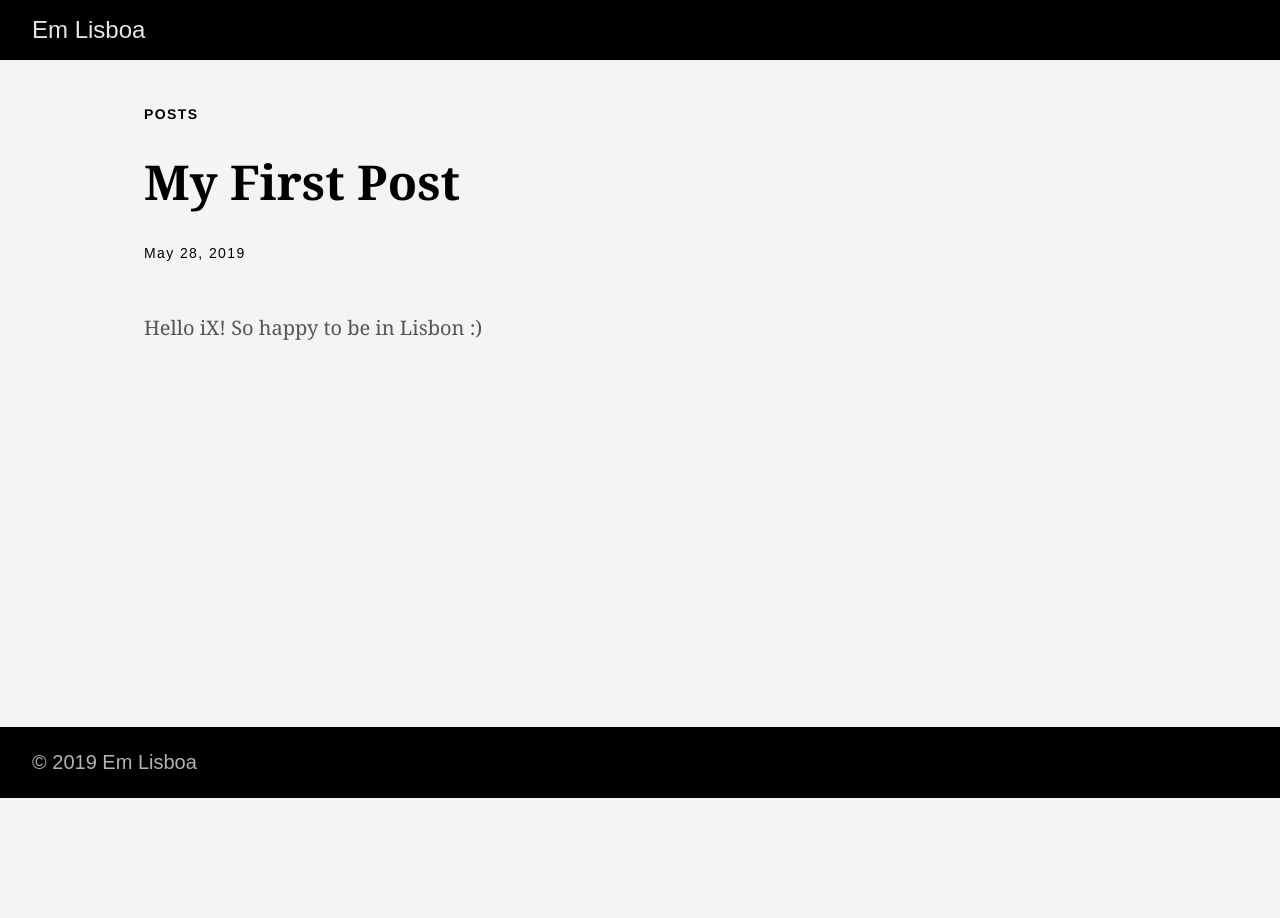
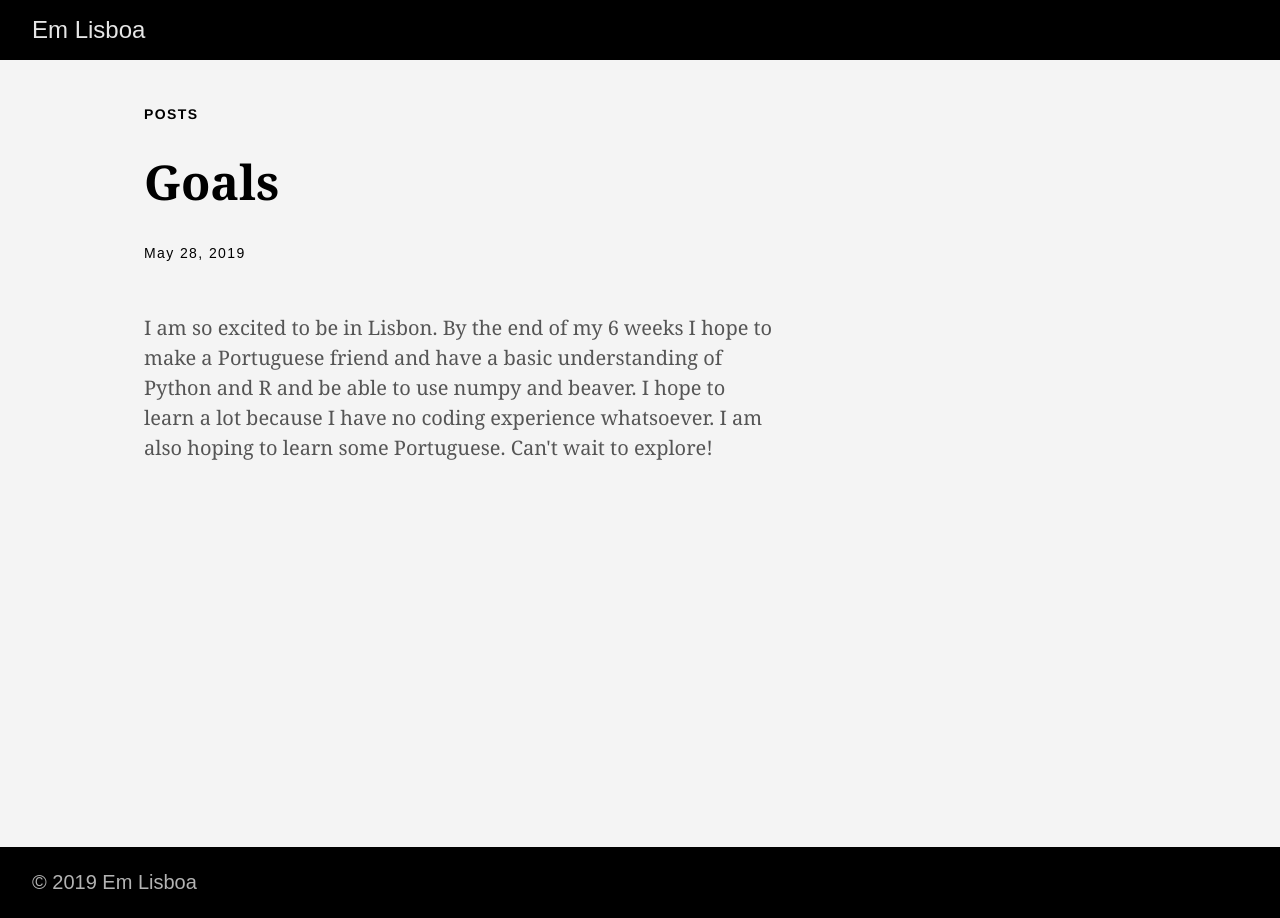
Before and after one commit to gpetrosini/gpetrosini.github.io, a plain HTML site: page posts/my-first-post/index.html in a window 1280 px wide. Before the commit the page ends 800 px from the top, so only its background shows below. Drawn offline with Linux system fonts and the light colour scheme.

Commit message:
Update index.html

```diff
--- a/posts/my-first-post/index.html
+++ b/posts/my-first-post/index.html
@@ -100,14 +100,14 @@
 
         POSTS
       </p>
-      <h1 class="f1 athelas mb1">My First Post</h1>
+      <h1 class="f1 athelas mb1">Goals</h1>
 
       <time class="f6 mv4 dib tracked" datetime="2019-05-28T18:01:01&#43;01:00">May 28, 2019</time>
 
 
     </header>
 
-    <section class="nested-copy-line-height lh-copy serif f4 nested-links nested-img mid-gray pr4-l w-two-thirds-l"><p>Hello iX! So happy to be in Lisbon :)</p>
+    <section class="nested-copy-line-height lh-copy serif f4 nested-links nested-img mid-gray pr4-l w-two-thirds-l"><p>I am so excited to be in Lisbon. By the end of my 6 weeks I hope to make a Portuguese friend and have a basic understanding of Python and R and be able to use numpy and beaver. I hope to learn a lot because I have no coding experience whatsoever. I am also hoping to learn some Portuguese. Can't wait to explore!</p>
 <ul class="pa0">
 
 </ul>
```
